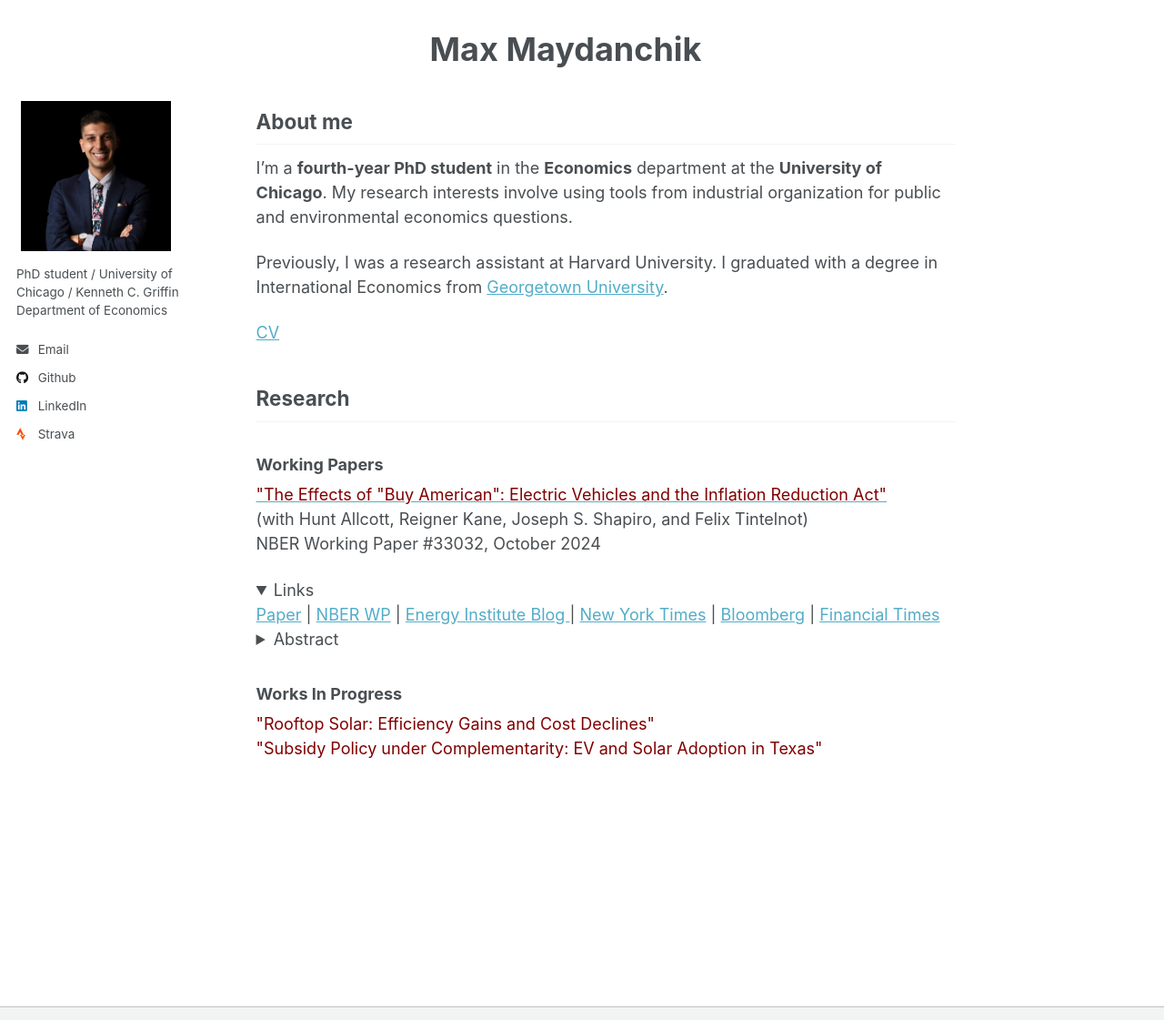
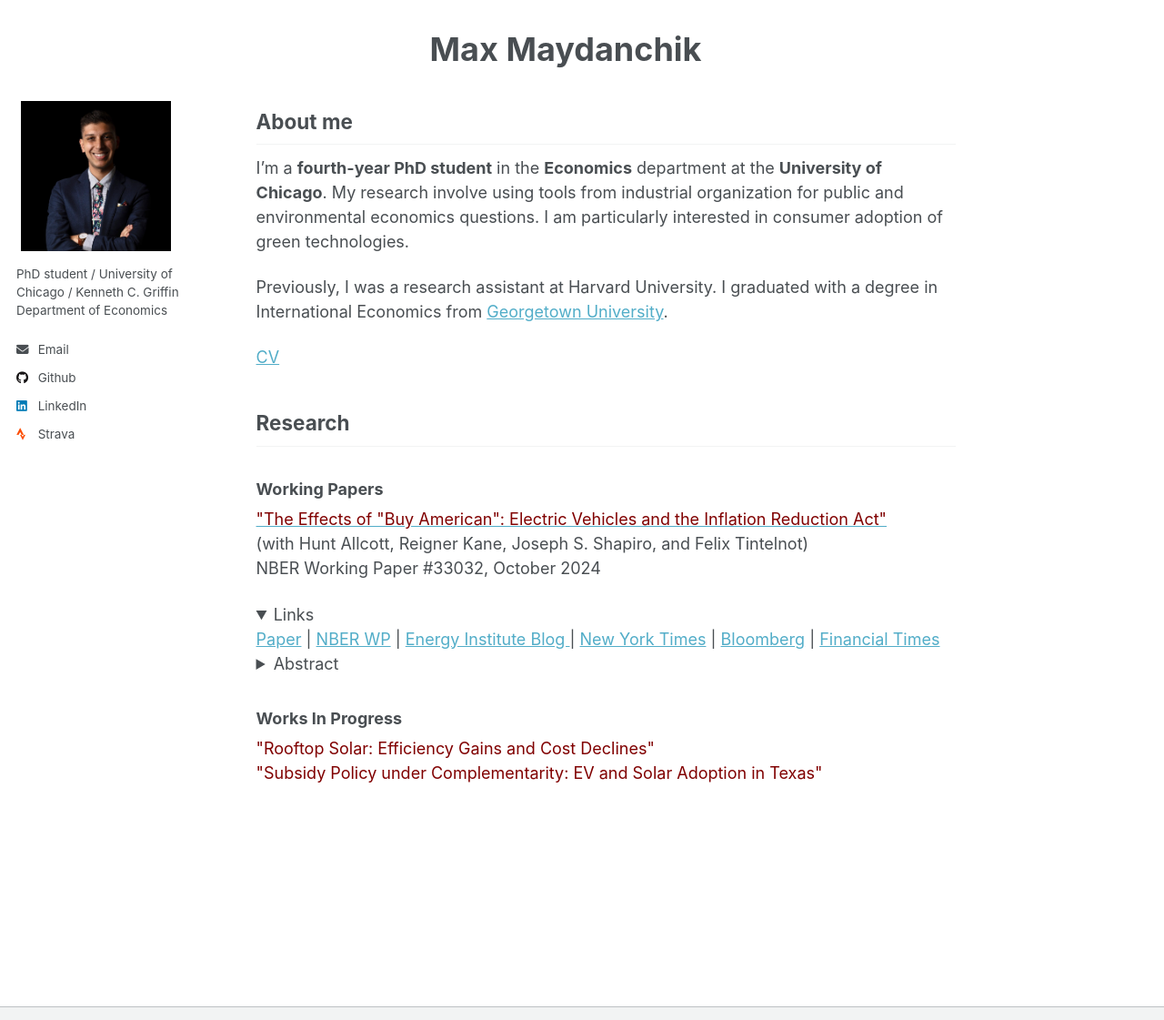
Before and after one commit to MMaydanchik/mmaydanchik.github.io, a Jekyll site: the page built from _pages/about.md, in a window 1280 px wide and 1262 px high, cut to the strip 0-1121 px from the top of the window. Shown: the whole strip at 91% size. Built offline with Jekyll 4.4.1, drawn with Linux system fonts in a browser that asks for light colours.

Commit message:
Update about.md

```diff
--- a/_pages/about.md
+++ b/_pages/about.md
@@ -11,7 +11,7 @@ redirect_from:
 </style>
 
 <h2 style="margin-top: 0;">About me</h2>
-I'm a **fourth-year PhD student** in the **Economics** department at the **University of Chicago**. My research interests involve using tools from industrial organization for public and environmental economics questions.
+I'm a **fourth-year PhD student** in the **Economics** department at the **University of Chicago**. My research involve using tools from industrial organization for public and environmental economics questions. I am particularly interested in consumer adoption of green technologies.
 
 Previously, I was a research assistant at Harvard University. I graduated with a degree in International Economics from [Georgetown University](https://www.georgetown.edu/jack-the-bulldog/).
 
```
